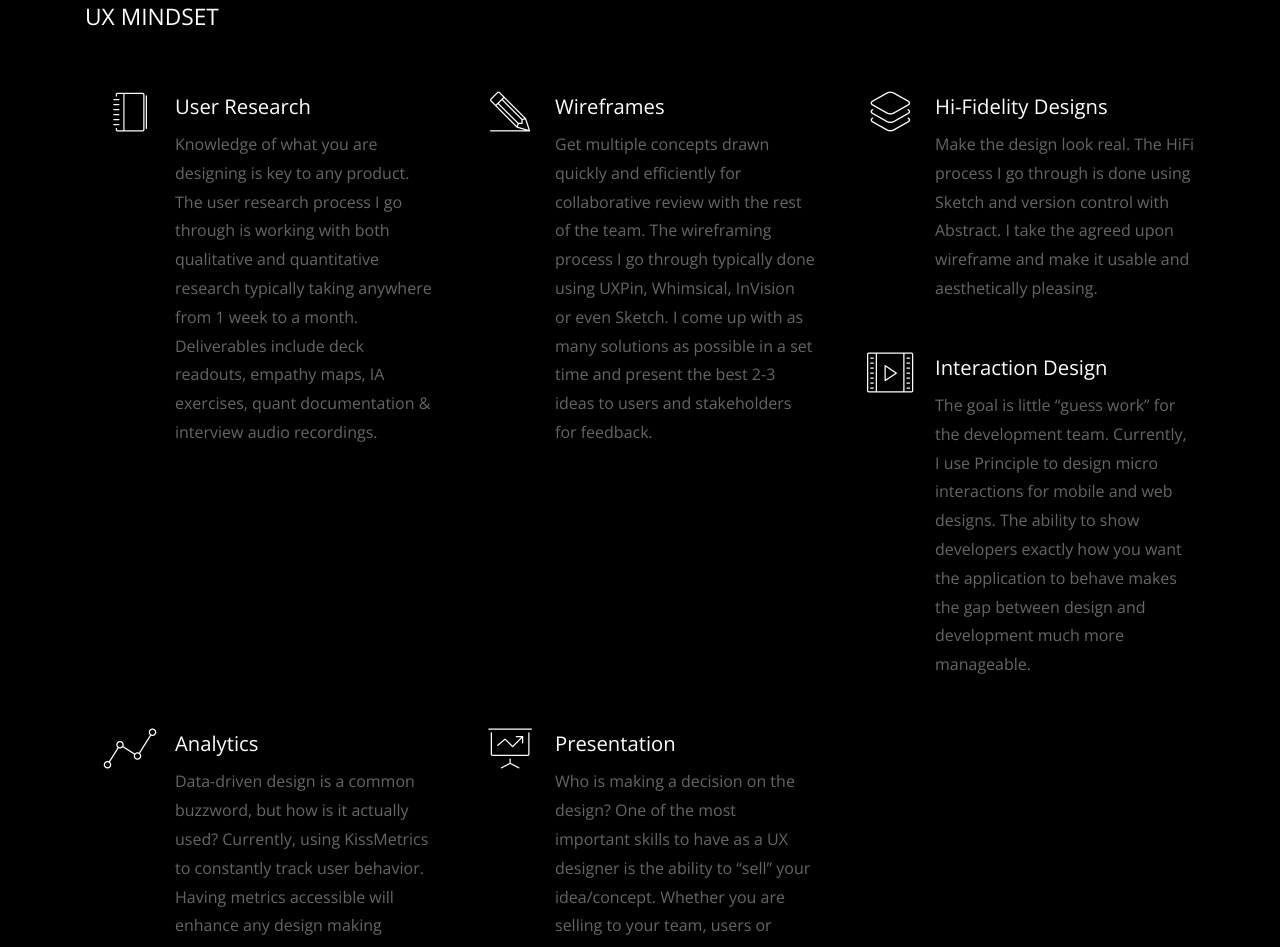
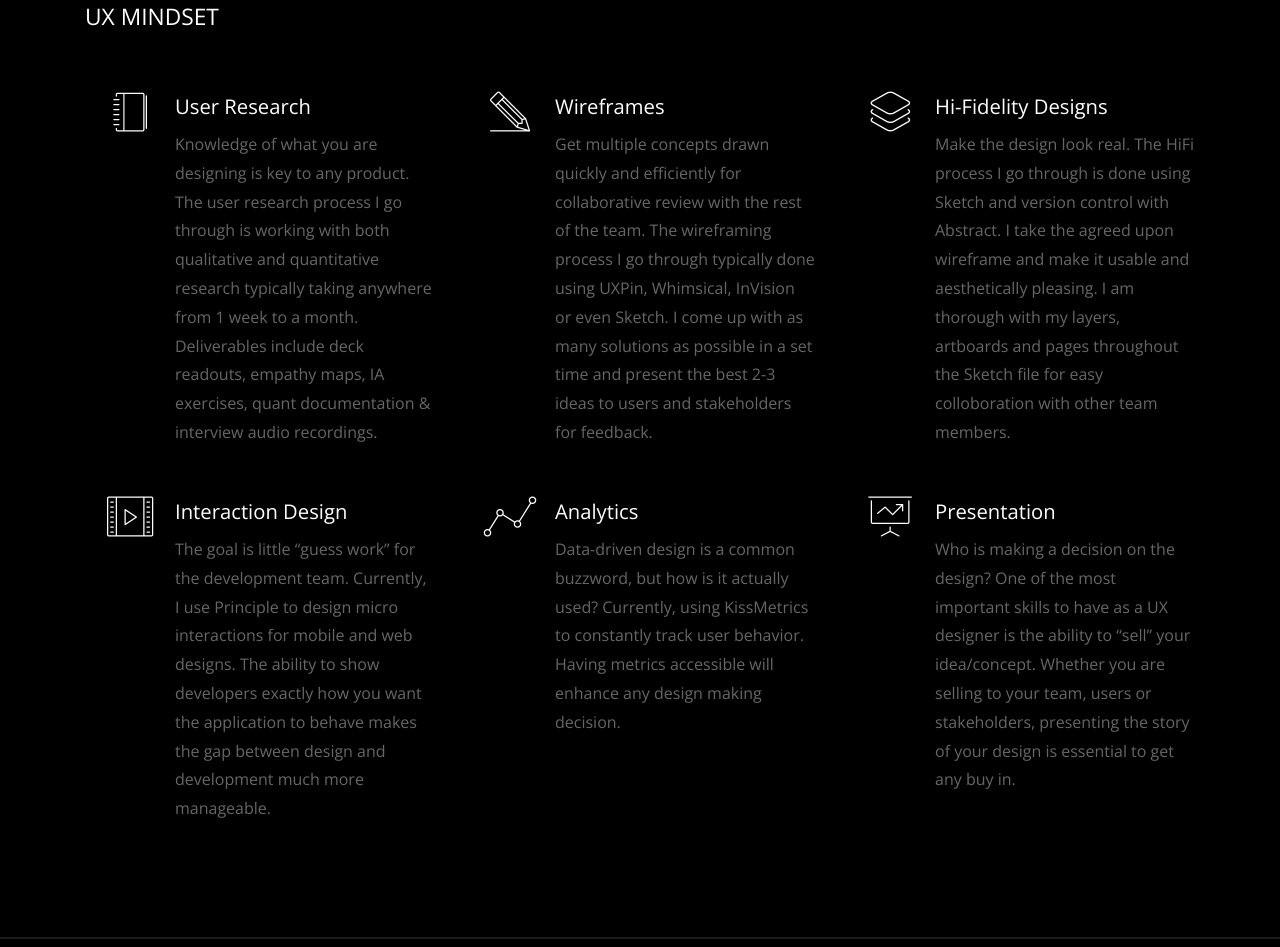
Before and after one commit to zackaronson/zeeaye, a website: page index.html in a window 1280 px wide. Shown: the part 1780-2727 px from the top of the page. Drawn offline with nearby package versions, Linux system fonts and the light colour scheme; files whose address does not match are found by name.

Commit message:
updated copy

```diff
--- a/index.html
+++ b/index.html
@@ -214,7 +214,7 @@
             </div>
             <div class="text">
               <h3 class="heading">Hi-Fidelity Designs</h3>
-              <p>Make the design look real. The HiFi process I go through is done using Sketch and version control with Abstract. I take the agreed upon wireframe and make it usable and aesthetically pleasing. </p>
+              <p>Make the design look real. The HiFi process I go through is done using Sketch and version control with Abstract. I take the agreed upon wireframe and make it usable and aesthetically pleasing. I am thorough with my layers, artboards and pages throughout the Sketch file for easy colloboration with other team members. </p>
               <!-- <p><a href="single-page.html">Learn more</a></p> -->
             </div>
           </div>
```
